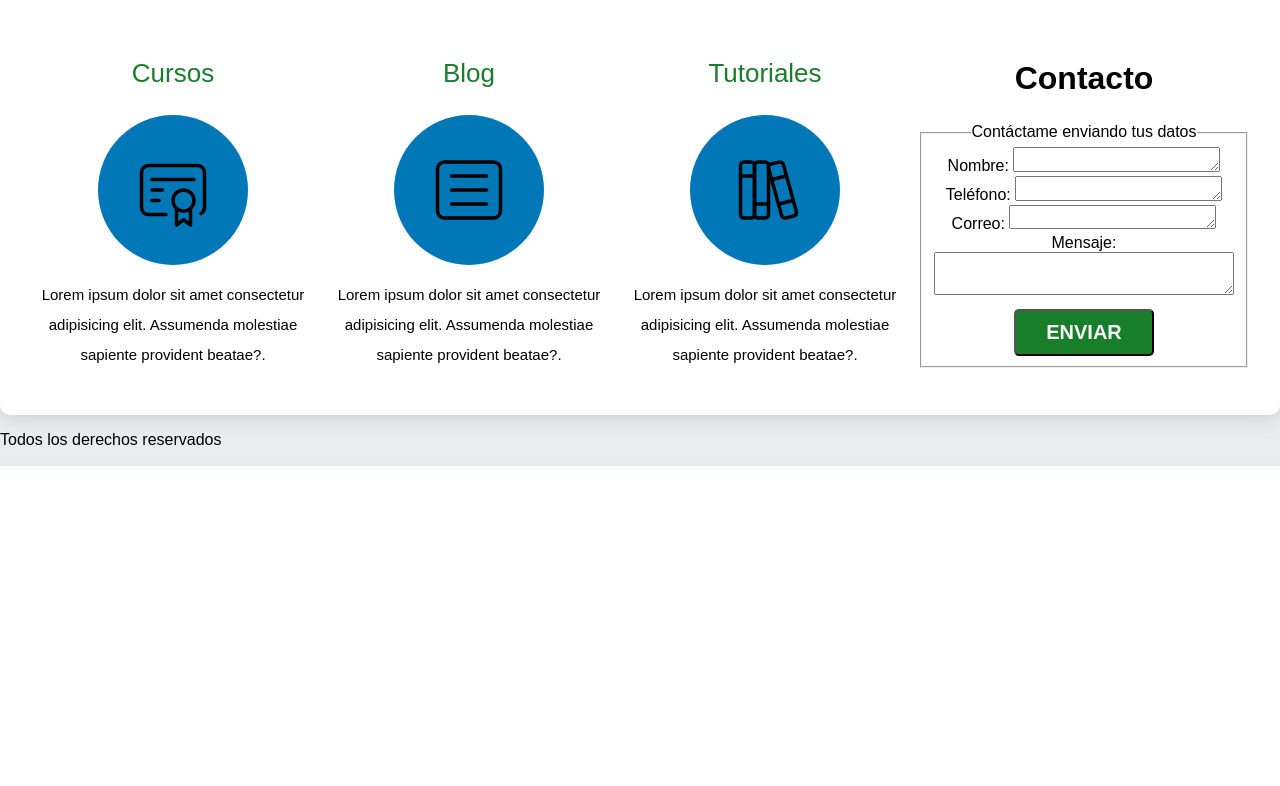
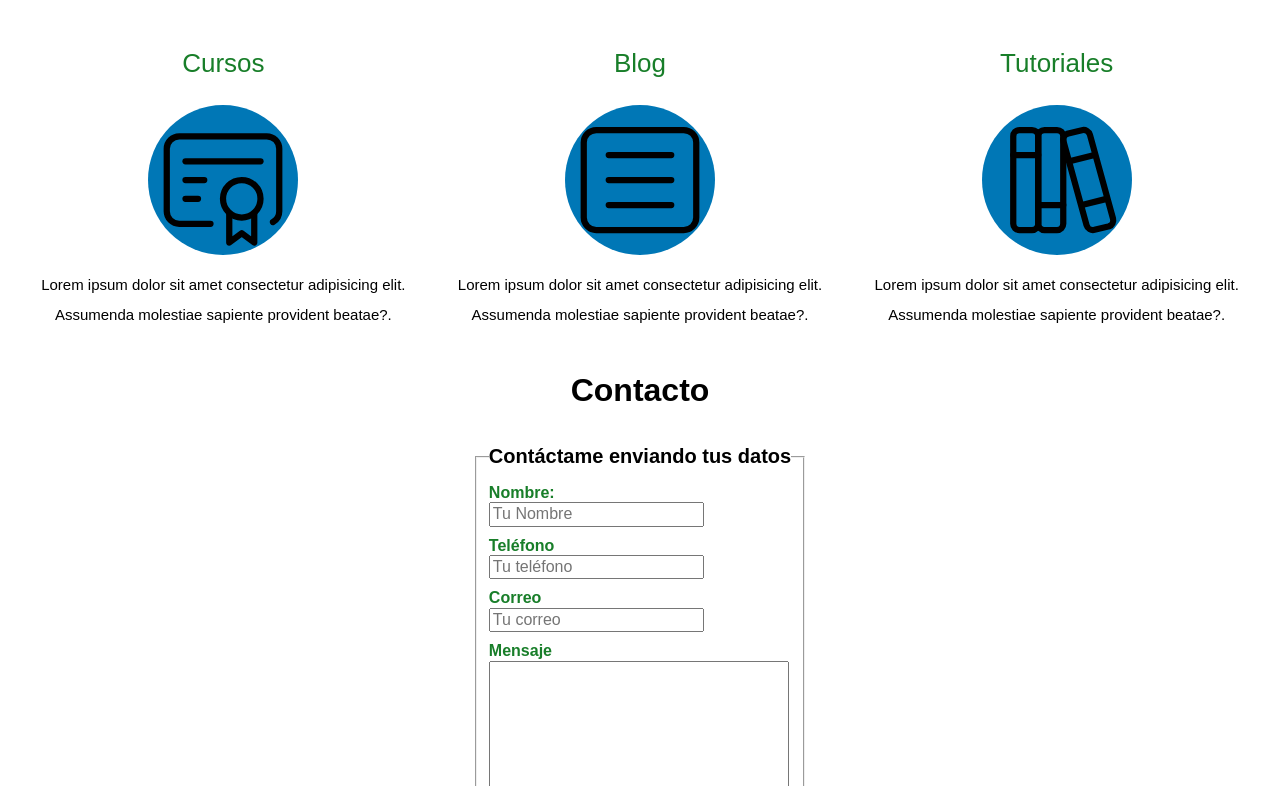
Before and after one commit to igarciaj-stack/ProyectoWeb-Ismael, a plain HTML site: page index.html in a window 1280 px wide. Shown: the part 694-1480 px from the top of the page. Before the commit the page ends 1160 px from the top, so only its background shows below. Drawn offline with Linux system fonts and the light colour scheme.

Commit message:
terminado casi entero

```diff
--- a/css/styles.css
+++ b/css/styles.css
@@ -158,13 +158,7 @@ h1,h2,h3{
 
 }
 
-.micontenido{
-    display: flex;
-    flex-direction: column;
-    text-align: center;
-    justify-content: center;
-    padding: 1rem 1rem 1rem 1rem;
-}
+
 
 @media (min-width:768px) {
     .micontenido{
@@ -209,3 +203,43 @@ h1,h2,h3{
     justify-content: center;
     gap: 40px;
 }
+
+.contacto{
+    display: flex;
+    flex-wrap: wrap;
+    flex-basis: 100%;
+    margin-top: 30px;
+    grid-column: 1 / -1;
+}
+
+.contenedor {
+    display: flex;
+    justify-content: center;
+    gap: 40px;
+}
+
+.formulario{
+    background-color: var(--blanco);
+    width: min(60rem,100%);
+    margin: 0 auto;
+    padding: 1rem;
+    border-radius: 2rem;
+}
+
+.formulario legend{
+    text-align: center;
+    font-size: 2rem;
+    font-weight: bold;
+    margin-bottom: 1rem;
+    color: black;
+}
+
+.campo{
+    margin-bottom: 1rem;
+}
+
+.campo label{
+    color: var(--secundario);
+    font-weight: bold;
+    display: block;
+}
--- a/index.html
+++ b/index.html
@@ -10,8 +10,6 @@
     <link href="https://fonts.googleapis.com/css2?family=Rubik:ital,wght@0,300..900;1,300..900&display=swap" rel="stylesheet">
     <link rel="stylesheet" href="css/styles.css">
 </head>
-
-
 <body>
     <header>
         <h1 class="titulo"> Ismael García <span>Formación</span></h1>
@@ -47,7 +45,9 @@
                 </svg>
                 <p>Aprende desde casa</p>
             </div>
+            <div>
                 <a class="boton" href="#">Tutoriales</a>
+            </div>
         </div>
     </section>
     <main class="contenido sombra">
@@ -55,8 +55,7 @@
         <div class="micontenido">
         <section>
             <h3>Cursos</h3>
-            <div class="icono">
-                <svg
+            <svg class="icono"
             xmlns="http://www.w3.org/2000/svg"
             width="84"
             height="84"
@@ -74,13 +73,11 @@
             <path d="M6 12l3 0" />
             <path d="M6 15l2 0" />
             </svg>
-            </div>
             <p>Lorem ipsum dolor sit amet consectetur adipisicing elit. Assumenda molestiae sapiente provident beatae?.</p>
         </section>
         <section>
             <h3>Blog</h3>
-            <div class="icono">
-                <svg
+            <svg class="icono"
             xmlns="http://www.w3.org/2000/svg"
             width="84"
             height="84"
@@ -96,13 +93,11 @@
             <path d="M7 12h10" />
             <path d="M7 16h10" />
             </svg>
-        </div>
             <p>Lorem ipsum dolor sit amet consectetur adipisicing elit. Assumenda molestiae sapiente provident beatae?.</p>
         </section>
         <section>
             <h3>Tutoriales</h3>
-            <div class="icono">
-                <svg
+            <svg class="icono"
             xmlns="http://www.w3.org/2000/svg"
             width="84"
             height="84"
@@ -121,41 +116,47 @@
             <path d="M14 9l4 -1" />
             <path d="M16 16l3.923 -.98" />
             </svg>
-            </div>
             <p>Lorem ipsum dolor sit amet consectetur adipisicing elit. Assumenda molestiae sapiente provident beatae?.</p>
         </section>
+        </div>
         <section>
-            <Section>
             <h2>Contacto</h2>
-                    <form action="">
+            <form class="formulario" action="">
                 <fieldset>
                     <legend>Contáctame enviando tus datos</legend>
+                    <div class="contenedor-campos">
+                        <div class="campo">
                             <div>
                                 <label for="">Nombre:</label>
-                        <imput type="text" name="Nombre">
-                        <textarea rows="1" cols="20" placeholder=""></textarea>
+                                <input class="input-text" type="text" name="nombre" placeholder="Tu Nombre">
+                            </div>
+                        </div>
+                        <div class="campo">
+                            <div>
+                                <label for="">Teléfono</label>
+                                <input class="input-text" type="tel" name="teléfono" id="" placeholder="Tu teléfono">
+                            </div>
+                        </div>
+                        <div class="campo">
+                            <div>
+                                <label for="">Correo</label>
+                                <input class="input-text" type="email" name="Correo" id="" placeholder="Tu correo">
+                            </div>
+                        </div>
+                        <div class="campo">
+                            <div>
+                                <label for="">Mensaje</label>
+                                <textarea class="input-text" name="mensaje" id="" cols="30" rows="10"></textarea>
+                            </div>
                         </div>
                         <div>
-                        <label for="">Teléfono:</label>
-                        <imput type="tel" name="Teléfono" id="">
-                        <textarea rows="1" cols="20" placeholder=""></textarea>
+                            <input class="boton" type="submit" value="Enviar">
                         </div>
-                        <div>
-                        <label for="">Correo:</label>
-                        <imput type="Correo" name="Correo" id="">
-                        <textarea rows="1" cols="20" placeholder=""></textarea>
                     </div>
-                        <div>
-                        <label for="">Mensaje:</label>
-                        <textarea name="mensaje" id="" cols="30" IOWS="10"></textarea>
-                    </div>
-                    <div>
-                        <input class="boton" type="Submit" value="Enviar">
                 </div>
             </fieldset>
-
         </form>
-        </Section>
+    </section>
     </main>
     <footer>
         <p>Todos los derechos reservados</p>
```
Lines whose indentation alone changed are shown as unchanged.
